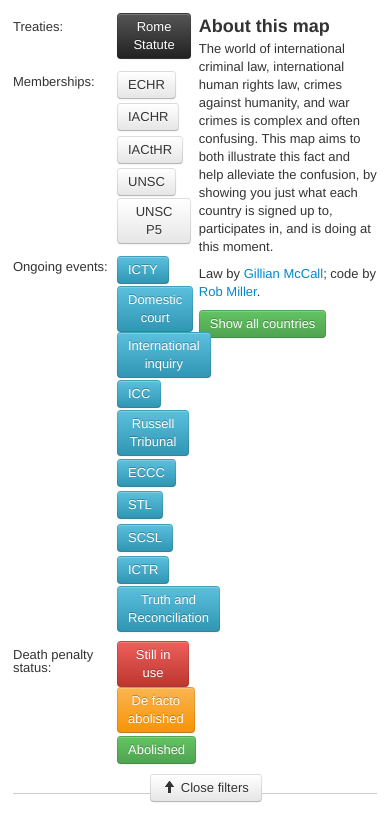
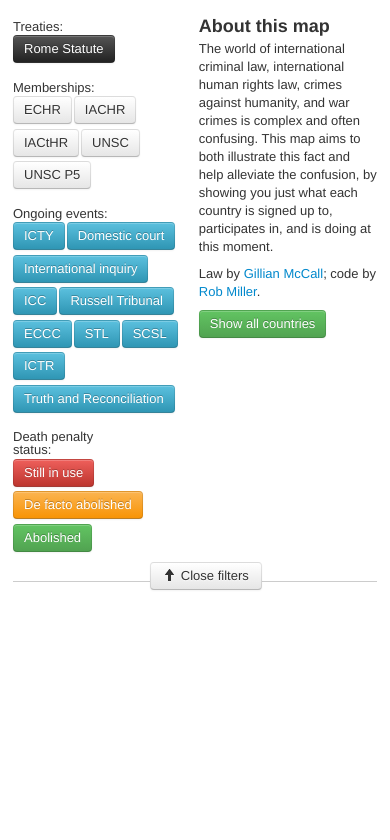
Before and after one commit to robmiller/legalmap, a plain HTML site: page index.html in a window 390 px wide. Drawn offline with nearby package versions, Linux system fonts and the light colour scheme; some packages are replaced by stand-ins of ours.

Commit message:
Reflow the layout slightly on mobile.

```diff
--- a/index.html
+++ b/index.html
@@ -67,6 +67,17 @@
 
 		width:90px;
 	}
+
+	@media all and (max-width: 600px) {
+		.filters p {
+			padding-left:0;
+		}
+
+		.filters span {
+			position:static;
+			display:block;
+		}
+	}
 	</style>
 
 	<script src="legalMap.js"></script>
```
